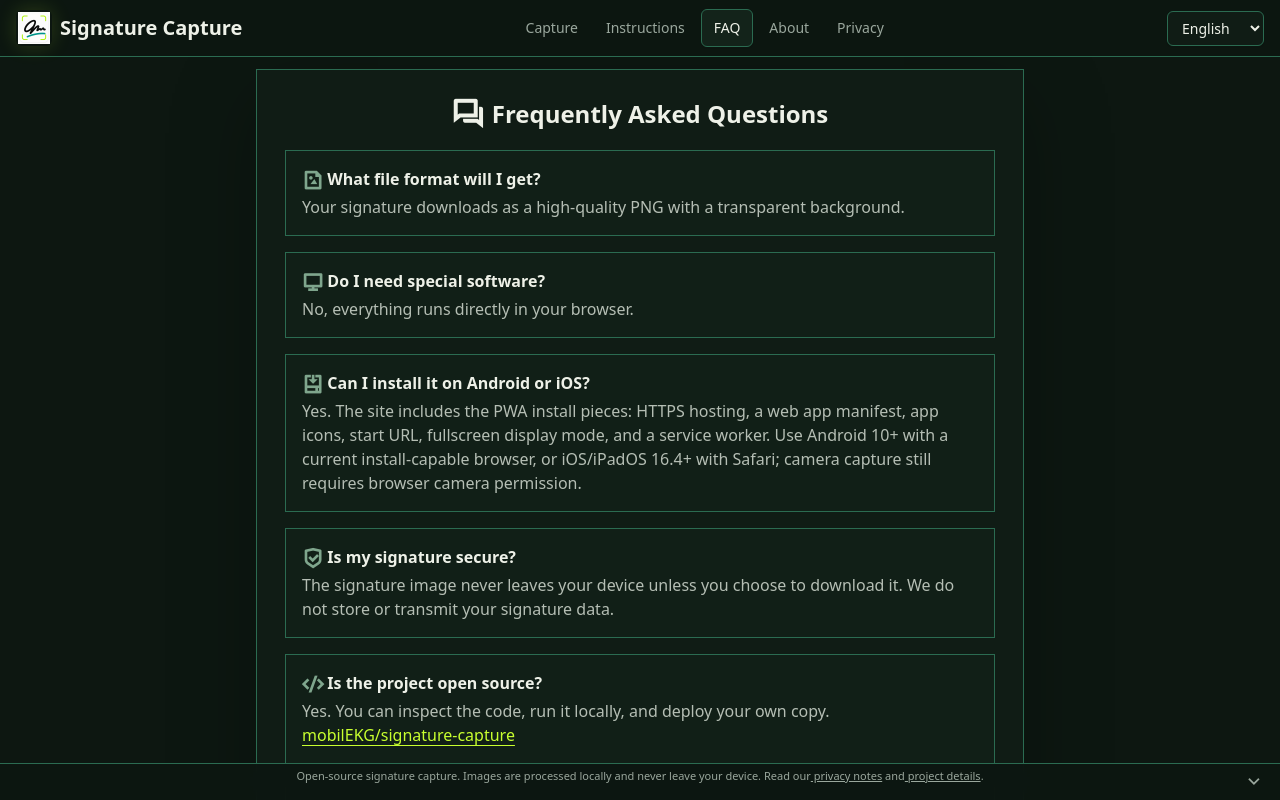
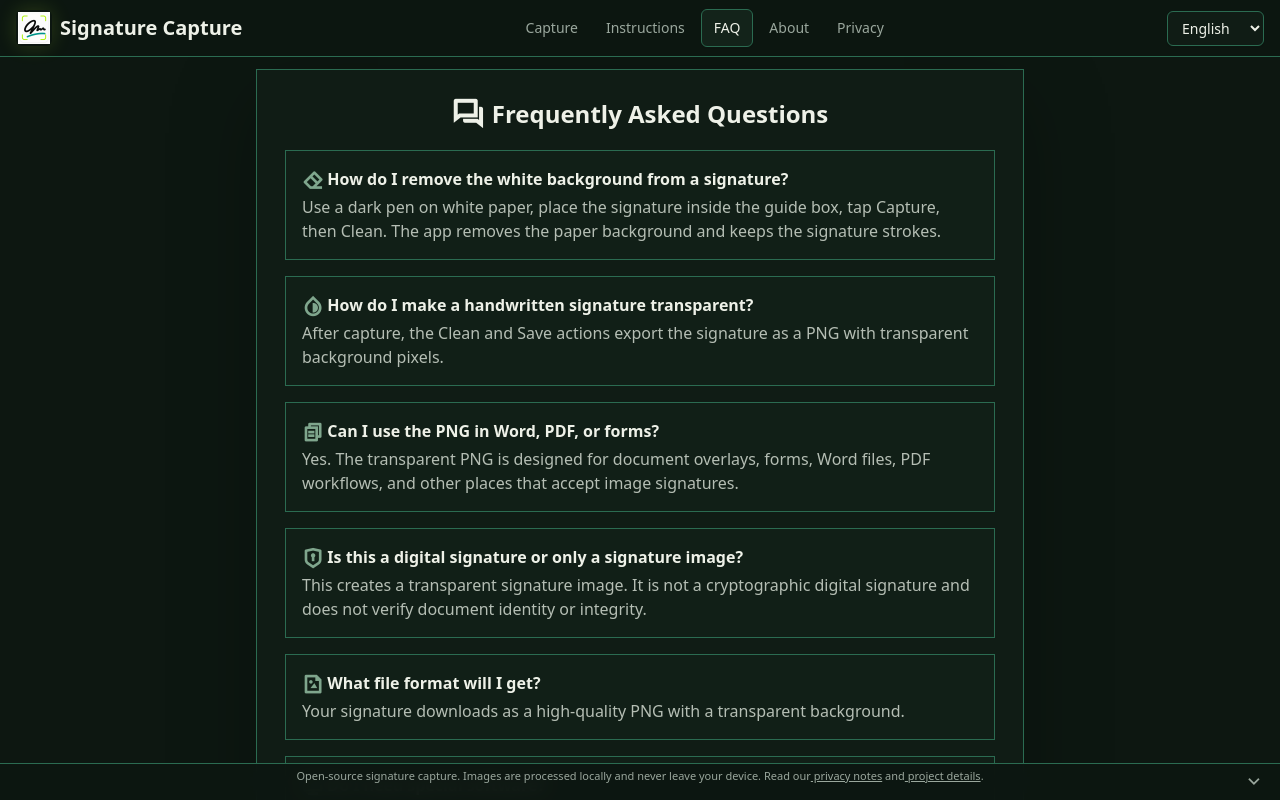
Before and after one commit to mobilEKG/signature-capture, a React (Vite) app: page /faq in a window 1280 px wide. Built offline with nearby package versions, Linux system fonts and the light colour scheme; no server answers.

Commit message:
feat: expand signature background remover FAQ

```diff
--- a/src/core/i18n.tsx
+++ b/src/core/i18n.tsx
@@ -114,6 +114,21 @@ const translations: Record<Language, Record<string, string>> = {
     faq_meta_description:
       'Frequently asked questions about the Signature Capture tool.',
     faq_heading: 'Frequently Asked Questions',
+    faq_q_remove_white_background:
+      'How do I remove the white background from a signature?',
+    faq_a_remove_white_background:
+      'Use a dark pen on white paper, place the signature inside the guide box, tap Capture, then Clean. The app removes the paper background and keeps the signature strokes.',
+    faq_q_make_transparent:
+      'How do I make a handwritten signature transparent?',
+    faq_a_make_transparent:
+      'After capture, the Clean and Save actions export the signature as a PNG with transparent background pixels.',
+    faq_q_use_in_documents: 'Can I use the PNG in Word, PDF, or forms?',
+    faq_a_use_in_documents:
+      'Yes. The transparent PNG is designed for document overlays, forms, Word files, PDF workflows, and other places that accept image signatures.',
+    faq_q_digital_signature:
+      'Is this a digital signature or only a signature image?',
+    faq_a_digital_signature:
+      'This creates a transparent signature image. It is not a cryptographic digital signature and does not verify document identity or integrity.',
     faq_q2: 'What file format will I get?',
     faq_a2:
       'Your signature downloads as a high-quality PNG with a transparent background.',
--- a/src/pages/FAQ.tsx
+++ b/src/pages/FAQ.tsx
@@ -10,6 +10,41 @@ export default function FAQ() {
   const { t } = useI18n()
   const title = t('faq_meta_title')
   const description = t('faq_meta_description')
+  const priorityFaqs = [
+    {
+      question: t('faq_q_remove_white_background'),
+      answer: t('faq_a_remove_white_background'),
+      icon: 'ri-eraser-line',
+    },
+    {
+      question: t('faq_q_make_transparent'),
+      answer: t('faq_a_make_transparent'),
+      icon: 'ri-contrast-drop-line',
+    },
+    {
+      question: t('faq_q_use_in_documents'),
+      answer: t('faq_a_use_in_documents'),
+      icon: 'ri-file-copy-2-line',
+    },
+    {
+      question: t('faq_q_digital_signature'),
+      answer: t('faq_a_digital_signature'),
+      icon: 'ri-shield-keyhole-line',
+    },
+  ]
+  const faqStructuredData = {
+    '@context': 'https://schema.org',
+    '@type': 'FAQPage',
+    mainEntity: priorityFaqs.map(({ question, answer }) => ({
+      '@type': 'Question',
+      name: question,
+      acceptedAnswer: {
+        '@type': 'Answer',
+        text: answer,
+      },
+    })),
+  }
+
   return (
     <>
       <PageMeta
@@ -17,6 +52,7 @@ export default function FAQ() {
         description={description}
         canonicalPath="/faq"
         imageUrl={canonicalUrl('/social-preview.png')}
+        structuredData={faqStructuredData}
       />
       <div className="page-container">
       <article className="article-panel">
@@ -25,6 +61,18 @@ export default function FAQ() {
         {t('faq_heading')}
       </h1>
       <dl className="space-y-4">
+        {priorityFaqs.map(({ question, answer, icon }) => (
+          <div className="article-card p-4" key={question}>
+            <dt className="article-card-title">
+              <i
+                className={`${icon} ri-lg mr-1 align-middle icon-accent`}
+                aria-hidden="true"
+              ></i>
+              {question}
+            </dt>
+            <dd className="mt-1">{answer}</dd>
+          </div>
+        ))}
         <div className="article-card p-4">
           <dt className="article-card-title">
             <i className="ri-file-image-line ri-lg mr-1 align-middle icon-accent" aria-hidden="true"></i>
```
Also changed, not shown: scripts/prerender-static-routes.mjs (+44 -3 lines), 1 other file (tests, documents, lock files or other folders).
